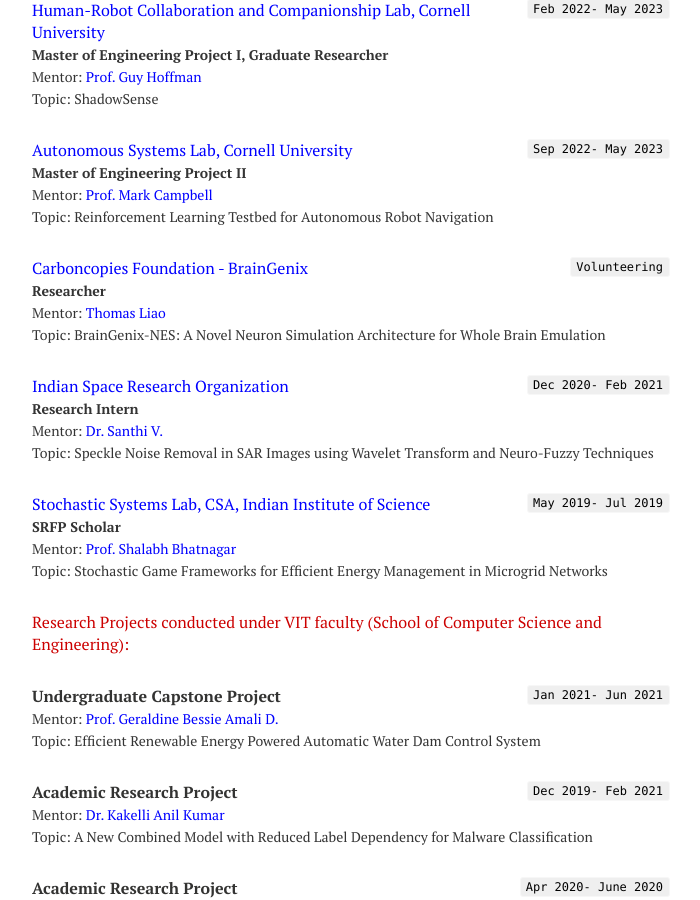
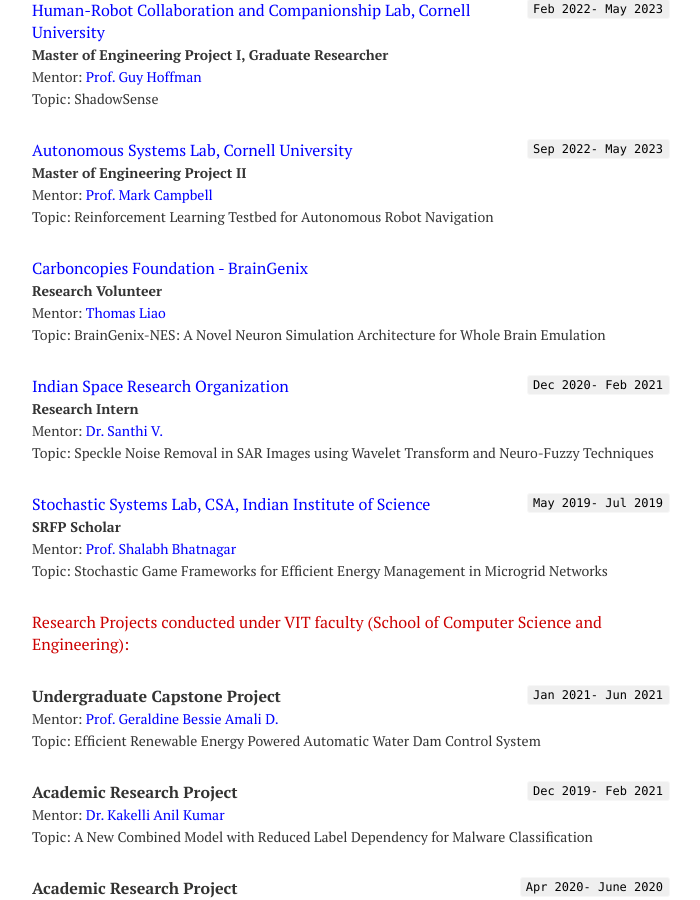
Before and after one commit to PRISHIta123/PRISHIta123.github.io, a Jekyll site: the page built from experience.md, in a window 1280 px wide and 900 px high, scrolled down 595 px. Shown: the whole window, without its empty margins (288-988 px from the left). Built offline with Jekyll 4.4.1, drawn with Linux system fonts in a browser that asks for light colours; nearby versions of some CDN libraries; some web fonts are replaced.

Commit message:
Update experience.md

```diff
--- a/experience.md
+++ b/experience.md
@@ -33,9 +33,8 @@
 <br><a style="font-size: 14px;">Mentor: </a><a href="https://campbell.mae.cornell.edu/mark-campbell/" style="color: blue;font-size: 14px;">Prof. Mark Campbell</a>
 <br><a style="font-size: 14px;">Topic: Reinforcement Learning Testbed for Autonomous Robot Navigation</a></p>
 
-`Volunteering`
 <p><a href="https://braingenix.org/" style="color: blue">Carboncopies Foundation - BrainGenix</a>
-<br><a style="font-size: 14px;"><b>Researcher</b></a>
+<br><a style="font-size: 14px;"><b>Research Volunteer</b></a>
 <br><a style="font-size: 14px;">Mentor: </a><a href="https://carboncopies.org/team-member/thomas-liao/" style="color: blue;font-size: 14px;">Thomas Liao</a>
 <br><a style="font-size: 14px;">Topic: BrainGenix-NES: A Novel Neuron Simulation Architecture for Whole Brain Emulation</a></p>
 
```
